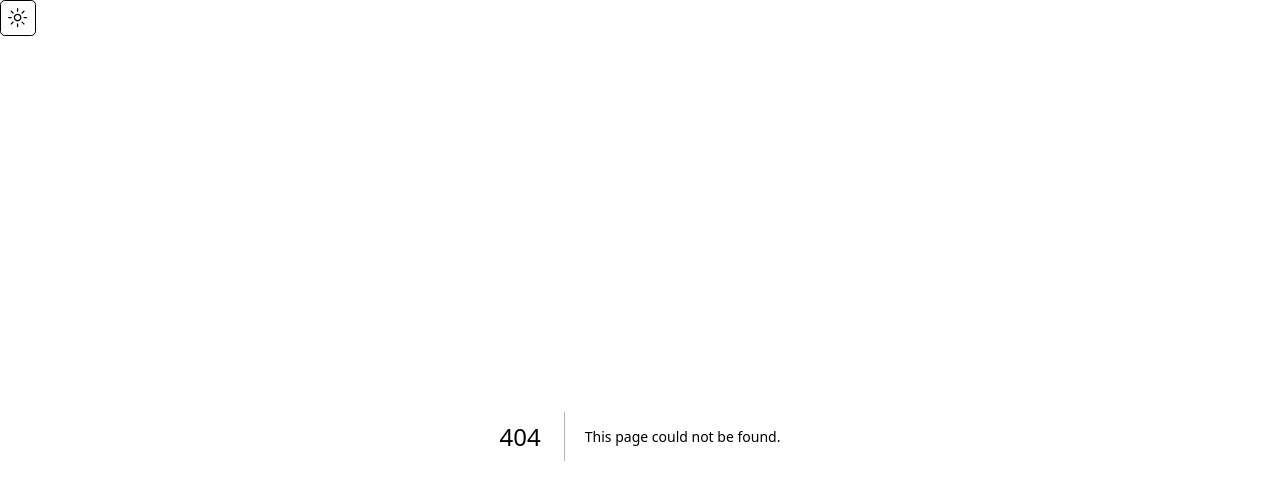
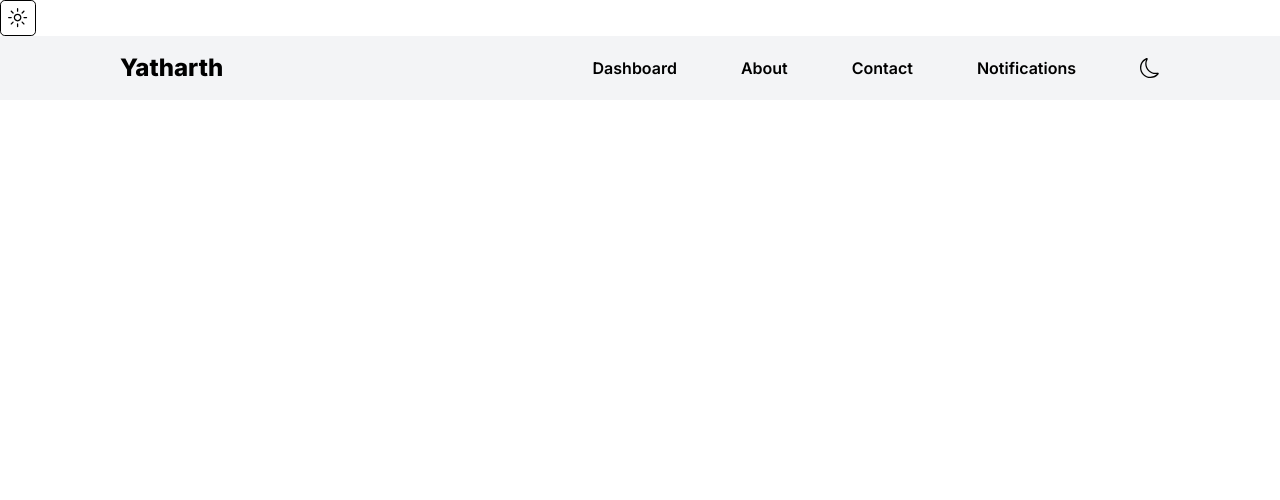
Before and after one commit to PriyanshChaudhari/lms, a Next.js app: page /navbar in a window 1280 px wide. Before the commit this address had no page. Shown: the top 500 px of the page. Built offline with nearby package versions, Linux system fonts and the light colour scheme.

Commit message:
Add files via upload

```diff
--- /dev/null
+++ b/src/app/navbar/page.tsx
@@ -0,0 +1,93 @@
+"use client"
+import React, { useState } from 'react'
+import Link from 'next/link'
+import { BsSun, BsMoon } from 'react-icons/bs'
+
+const Navbar: React.FC = () => {
+  const [isMobileMenuOpen, setMobileMenuOpen] = useState(false);
+  const [isDarkMode, setIsDarkMode] = useState(false);
+
+  const toggleMobileMenu = () => {
+    setMobileMenuOpen(!isMobileMenuOpen);
+  }
+
+  const closeMobileMenu = () => {
+    setMobileMenuOpen(false);
+  }
+
+  const toggleDarkMode = () => {
+      setIsDarkMode(prevMode => {
+          const newMode = !prevMode;
+          if (newMode) {
+              document.body.classList.add('dark');
+          } else {
+              document.body.classList.remove('dark');
+          }
+          return newMode;
+      });
+  };
+
+  return (
+    <nav className="dark:bg-gray-800 p-4  bg-gray-100 text-black dark:text-white w-full z-10 top-0 font-rubik" style={{ cursor: 'default' }}>
+      <div className="mx-auto text-center flex w-5/6 justify-between font-bold text-black dark:text-white">
+
+        <div className="text-3xl space-x-1  sm:text-2xl font-extrabold">
+          Yatharth
+        </div>
+
+        <div className="hidden sm:flex space-x-10 items-center gap-6 text-md font-semibold">
+        <Link href="#dashboard" className="hover:text-gray-500 dark:hover:text-gray-300 text-black dark:text-gray-200">Dashboard</Link>
+        <Link href="#about" className="hover:text-gray-500 dark:hover:text-gray-300 text-black dark:text-gray-200">About</Link>
+          <Link href="#contact" className="hover:text-gray-500 dark:hover:text-gray-300 text-black dark:text-gray-200">Contact</Link>
+          <Link href="#notifications" className="hover:text-gray-500 dark:hover:text-gray-300 text-black dark:text-gray-200">Notifications</Link>
+          <Link
+                href="#"
+                onClick={toggleDarkMode}
+
+                className={`transition ease-in-out duration-300 rounded-md  ${isDarkMode ? 'text-gray-200' : 'text-black'}`}
+          >
+                {isDarkMode ? <BsSun className='text-xl' /> : <BsMoon className='text-xl' />}
+          </Link>
+        </div>
+
+        <div className="sm:hidden">
+          <button onClick={toggleMobileMenu} className="text-3xl focus:outline-none">
+            {isMobileMenuOpen ? '✕' : '☰'}
+          </button>
+        </div>
+
+        <div className={`sm:hidden fixed top-0 z-50 left-0 w-full h-full dark:bg-gray-800 dark:text-white text-black bg-gray-100 text-center ${isMobileMenuOpen ? 'flex flex-col items-center justify-center' : 'hidden'}`}>
+          <button onClick={closeMobileMenu} className="text-3xl absolute top-10 right-10 focus:outline-none text-black dark:text-white">
+            ✕
+          </button>
+          <ul className="font-medium text-2xl space-y-4">
+            <li>
+              <Link href="#dashboard" className="block p-4 text-center text-black dark:text-gray-200" onClick={closeMobileMenu}>Dashboard</Link>
+            </li>
+            <li>
+              <Link href="#about" className="block p-4 text-center text-black dark:text-gray-200" onClick={closeMobileMenu}>About</Link>
+            </li>
+            <li>
+              <Link href="#contact" className="block p-4 text-center text-black dark:text-gray-200" onClick={closeMobileMenu}>Contact</Link>
+            </li>
+            <li >
+              <Link href="#notifications" className="block p-4 text-center text-black dark:text-gray-200" onClick={closeMobileMenu}>Notifications</Link>
+            </li>
+            <li className=' flex justify-center'>
+              <Link
+                href="#"
+                onClick={toggleDarkMode}
+
+                className={`transition ease-in-out duration-300 rounded-md  ${isDarkMode ? 'text-gray-200' : 'text-black'}`}
+              >
+                {isDarkMode ? <BsSun className='text-xl' /> : <BsMoon className='text-xl' />}
+              </Link>
+            </li>
+          </ul>
+        </div>
+      </div>
+    </nav>
+  )
+}
+
+export default Navbar
```
